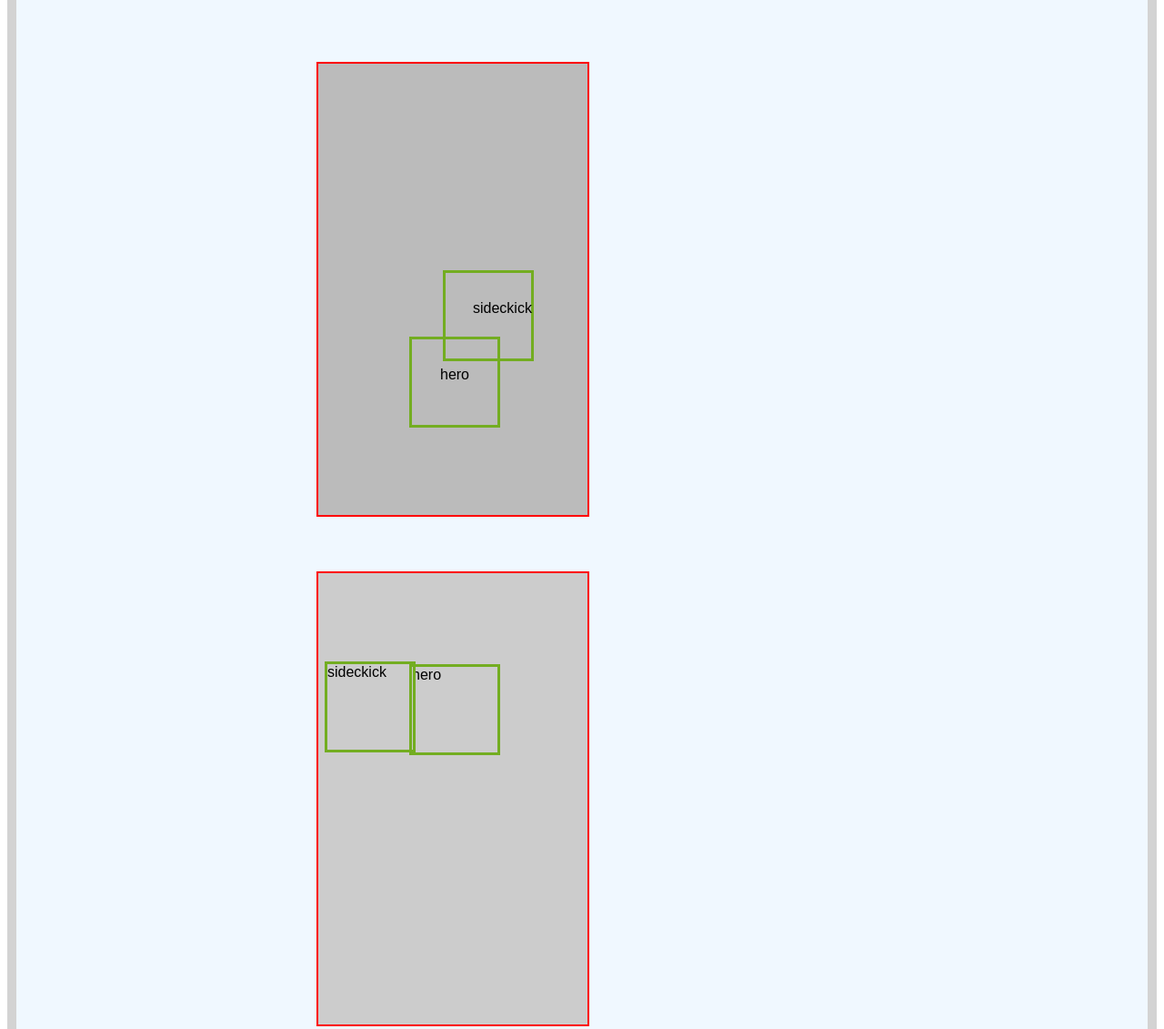
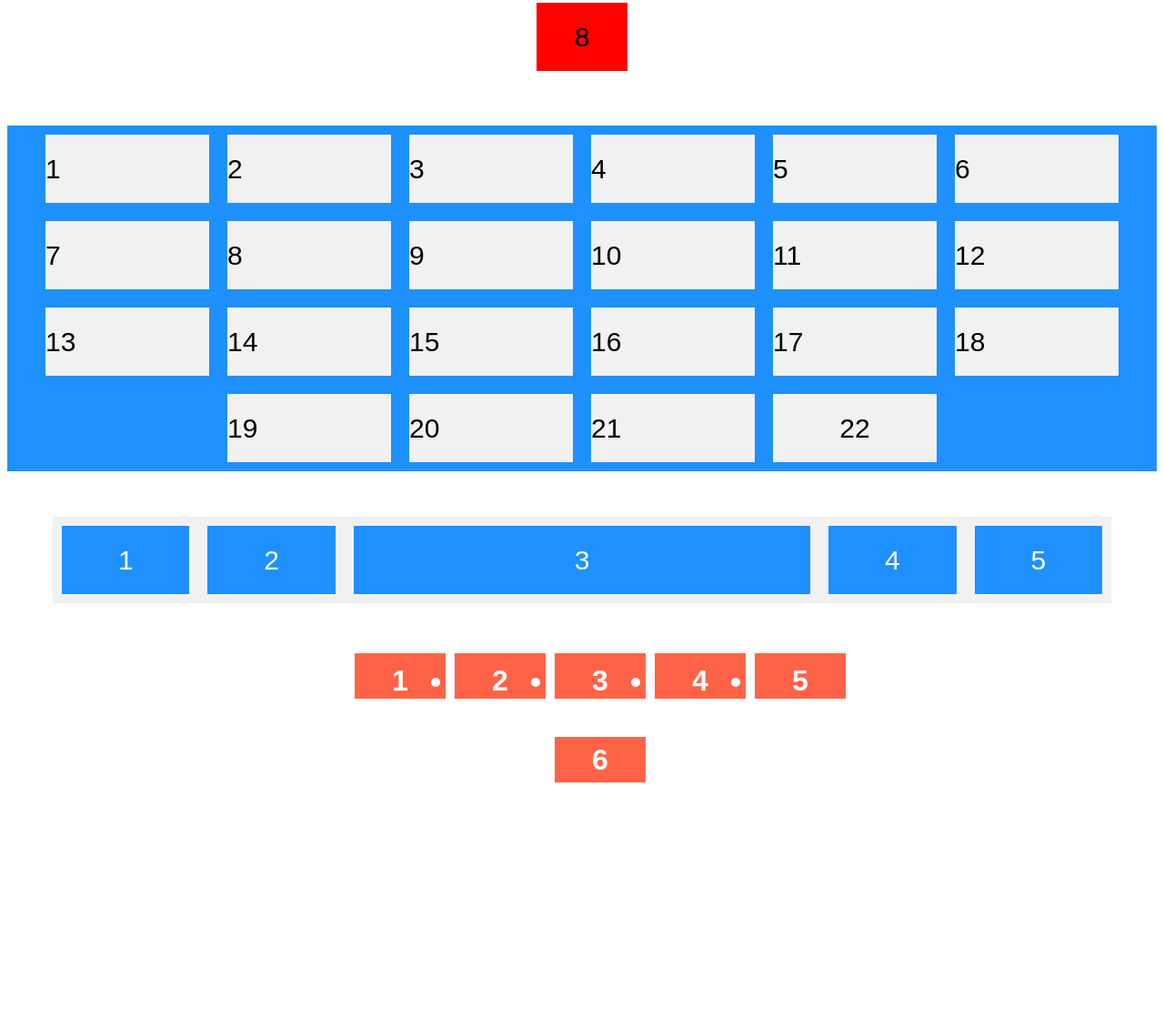
Before and after one commit to GAYATRIBHAGWAT11/stand-up-call-demo, a plain HTML site: page ASSIGNMENT11/assignment11.html in a window 1280 px wide. Shown: the part 868-1999 px from the top of the page at 91% size. After the commit the page ends 1749 px from the top, so only its background shows below. Drawn offline with Linux system fonts and the light colour scheme.

Commit message:
assignment11.html almost completed

```diff
--- a/ASSIGNMENT11/assignment11.css
+++ b/ASSIGNMENT11/assignment11.css
@@ -34,8 +34,8 @@ nav{
     font-size: 20px;
   }
   main{
-      background-color: lightgray;
-      padding: 0 auto;
+      /* background-color: lightgray; */
+height: 500px;
   }
 
 
@@ -44,7 +44,7 @@ nav{
 
   /* ------------------------1st box------------------------ */
 
-  .container-1{
+  /* .container-1{
 display: flex;
 display: block;
 display: grid;
@@ -76,161 +76,34 @@ width: 300px;
     padding: 20px;
     width: 100px
   }
+   */
 
 
-
-  /* ---------------------3rd container(page)----------------------- */
-
-  .container-3{
-    float: left;
-    margin-top: 100px;
-    clear: both;
-    display: flex;
-    display: block;
-    display: grid;
-    padding: 300px;
-    background-color: aliceblue;
-   margin: 10px;
-  }
-  .box{
-    display: flex;
-    display: block;
-
-    float: left;
-    padding: 100px;
-    gap: 5px;
-    width: 300px;
-      border: 2px solid red;
-  }
-
-
-  /* 3rd container(page) */
-  .b1 {
-    background: lightblue;
-    border: 2px solid blue;
- padding: 20px;
- width: 100px;
-
-  }
-
-  .b2 {
-    background: lightgreen;
-    border: 2px solid green;
-    padding: 20px;
-    width: 100px
-  }
-
-  .b3 {
-    background: lightseagreen;
-    border: 2px solid seagreen;
-    padding: 20px;
-    width: 100px;
-  }
-
-  * {
-    box-sizing: border-box;
-  }
-
-  .box {
-    display: flex;
-    float: left;
-    width: 300px;
-    padding: 0 auto;
-    /* height: 100px; */
-    margin: 30px;
-   /* justify-content: end; */
-  }
-
-  .clearfix::after {
-    content: "";
-    clear: both;
-    display: table;
-  }
-
-
-  .con-3-b1 {
-    background: lightblue;
-    border: 2px solid blue;
- padding: 20px;
- width: 100px;
-
-
-
-
-  }
-
-
-
-  /*---------------------------------------------  */
-
-  div.relative {
-    padding: 30px;
-    text-align: center;
-    position: relative;
-    width: 100px;
-    height: 100px;
-    border: 3px solid #73AD21;
-  }
-
-  div.absolute {
-    padding: 30px;
-    text-align: center;
-    position: absolute;
-    bottom: 70px;
-    right: -40px;
-    width: 100px;
-    height: 100px;
-    border: 3px solid #73AD21;
-  }
-.together{
-margin-top: 200px;
-}
-
-.box{
-  height: 500px;
-}
-
-/* ----------------------------------------------- */
-
-div.relative-2 {
-  position: relative;
-  width: 100px;
-  height: 100px;
-  border: 3px solid #73AD21;
-}
-
-div.absolute-2 {
-  position: absolute;
-  bottom: 0px;
-  right: 90px;
-  width: 100px;
-  height: 100px;
-  border: 3px solid #73AD21;
-}
-
-
-.main-container{
+  /* .main-container{
   display: flex;
     float: left;
     width: 500px;
     padding: 0 auto;
     height: 100px;
     margin: 30px;
-    background-color: aliceblue;
+   background-color: aliceblue;
     border: 2px red;
+  }
 
-}
 
 #overflowTest {
   background: #4CAF50;
   color: white;
   padding: 15px;
   width: 50%;
-  height: 300px;
+  height: 200px;
   overflow: scroll;
   border: 1px solid #ccc;
  margin-left: 200px;
-}
+}  */
+
+
+
 .in-para{
   background-color: lightsalmon;
   width: 100px;
@@ -324,3 +197,115 @@ div.sticky {
   font-size: 20px;
   float: right;
 }
+
+
+/* -------------------------------------- */
+
+
+.container-5{
+  clear: both;
+  display: block;
+  display: flex;
+  margin-top: 50px;
+}
+
+.multi-flex-container > div{
+  display: flex;
+  background-color: red;
+  width: 100px;
+  margin: 10px;
+  text-align: center;
+  line-height: 75px;
+  font-size: 30px;
+  /* flex-direction: ; */
+  /* justify-content: center; */
+  flex-wrap: wrap;
+}
+
+
+
+.multi-flex-container {
+  display: flex;
+  flex-wrap: wrap;
+  background-color: DodgerBlue;
+}
+
+.multi-flex-container > div {
+  display: flex;
+  background-color: #f1f1f1;
+  width: 180px;
+  margin: 10px;
+  text-align: center;
+  line-height: 75px;
+  font-size: 30px;
+}
+.multi-flex-container > div #twenty-two{
+  /* display: flex; */
+align-self:center;
+}
+
+
+
+
+.container-6{
+  clear: both;
+  display: block;
+  display: flex;
+  margin-top: 50px;
+}
+
+.center {
+  justify-content: center;
+}
+
+
+
+
+.flex-item {
+  background: tomato;
+  padding: 5px;
+  width: 100px;
+  height: 50px;
+  margin: 5px;
+  line-height: 50px;
+  color: white;
+  font-weight: bold;
+  font-size: 2em;
+  text-align: center;
+}
+.list{
+  display: flex;
+  justify-content: center;
+}
+.list{
+  display: flex;
+  justify-content: center;
+}
+.twenty-two{
+  display: flex;
+  justify-content: center;
+}
+
+.container-z{
+  margin: 20px;
+}
+
+/* ---------------------------------------- */
+.big-container{
+  clear: both;
+  display: block;
+  display: flex;
+  margin: 10px;
+}
+.sub-1{
+  padding: 20px;
+  width: 100px;
+  background-color: orange;
+  border: 2px solid orangered;
+}
+.blue-1{
+  padding: 20px;
+  width: 100px;
+  background-color: lightskyblue;
+  border: 2px solid blue;
+}
--- a/ASSIGNMENT11/assignment11.html
+++ b/ASSIGNMENT11/assignment11.html
@@ -7,6 +7,27 @@
     <meta name="viewport" content="width=device-width, initial-scale=1.0">
     <link rel="stylesheet" href="assignment11.css">
     <title>Document</title>
+
+
+
+    <style>
+        .flex-container1 {
+            display: flex;
+            align-items: stretch;
+            background-color: #f1f1f1;
+            margin: 50px;
+        }
+
+        .flex-container1>div {
+            background-color: DodgerBlue;
+            color: white;
+            margin: 10px;
+            text-align: center;
+            line-height: 75px;
+            font-size: 30px;
+            width: 50px;
+        }
+    </style>
 </head>
 
 <body>
@@ -27,58 +48,15 @@
         </nav>
     </header>
     <main>
-        <div class="sticky"> top</div>
+        <!-- <div class="sticky"> top</div>
 
         <div class="box-head">
             <h2>positioning element using float</h2>
-        </div>
-
-        <!---------------------------------------- 1st container----------------------------------------- -->
-
-        <div class="container-1">
-            <div class="div1">sideckick</div>
-            <div class="div2">hero</div>
-            <div class="div3">sidekick</div>
-        </div>
+        </div> -->
+        <!-- --------------3rd container(page) ------------------------------>
 
 
-
-<!-- --------------3rd container(page) ------------------------------>
-
-            <div class="container-3">
-
-
-                <div class="clearfix">
-                    <div class="box" style="background-color:#bbb">
-
-                        <!-- <div class="con-3-b1">sideckick</div>  -->
-
-
-                        <div class="together">
-                            <div class="relative">hero
-                                <div class="absolute">sideckick</div>
-                            </div>
-
-                        </div>
-
-
-
-
-
-                    </div>
-                    <div class="box" style="background-color:#ccc">
-                        <div class="together-2">
-                            <div class="relative-2">hero
-                                <div class="absolute-2">sideckick</div>
-                            </div>
-
-                        </div>
-
-
-                    </div>
-
-                </div>
-                <div class="main-container clearfix">
+            <!-- <div class="main-container clearfix">
                 <div id="overflowTest">This text is really long and the height of its
                     container is only 100 pixels. Therefore, a scrollbar is added to help the reader to scroll the
                     content. Lorem ipsum dolor sit amet, consectetuer adipiscing elit, sed diam nonummy nibh euismod
@@ -93,7 +71,7 @@
 
             </div>
         </div>
-        </div>
+        </div> -->
 
 
 
@@ -119,6 +97,83 @@
 
 
 
+
+        <div class="container-5 clearfix">
+            <!-- <div class="container-flex"> -->
+            <div class="multi-flex-container center">
+                <div>1</div>
+                <div>2</div>
+                <div>3</div>
+                <div>4</div>
+                <div>5</div>
+                <div>6</div>
+                <div>7</div>
+                <div>8</div>
+                <div>9</div>
+                <div>10</div>
+                <div>11</div>
+                <div>12</div>
+                <div>13</div>
+                <div>14</div>
+                <div>15</div>
+                <div>16</div>
+                <div>17</div>
+                <div>18</div>
+                <div>19</div>
+                <div>20</div>
+                <div>21</div>
+                <div class="twenty-two ">
+                    <div>22</div>
+                </div>
+
+            </div>
+
+        </div>
+
+
+
+
+        <div class="flex-container1">
+            <div style="flex-grow: 1">1</div>
+            <div style="flex-grow: 1">2</div>
+            <div style="flex-grow: 5">3</div>
+            <div style="flex-grow: 1">4</div>
+            <div style="flex-grow: 1">5</div>
+        </div>
+
+
+
+
+        <ul class="flex-container-x center">
+            <li class="flex-item">1</li>
+            <li class="flex-item">2</li>
+            <li class="flex-item">3</li>
+            <li class="flex-item">4</li>
+            <li class="flex-item">5</li>
+        </ul>
+        <div class="list">
+            <ul>
+                <li id="six" class="flex-item center">6</li>
+            </ul>
+        </div>
+
+        <div class="big-container">
+
+        </div>
+
+
+
+
+
+
+
+        </div>
+
+
+
+
+
+
     </main>
 
 
```
Lines whose indentation alone changed are shown as unchanged.
